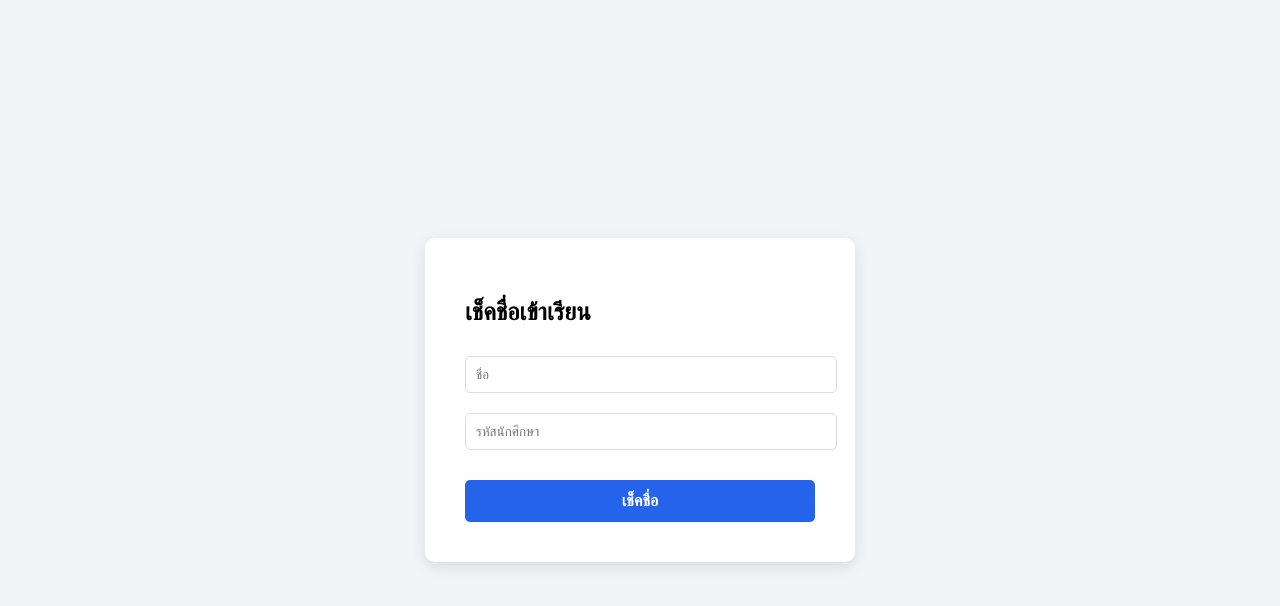
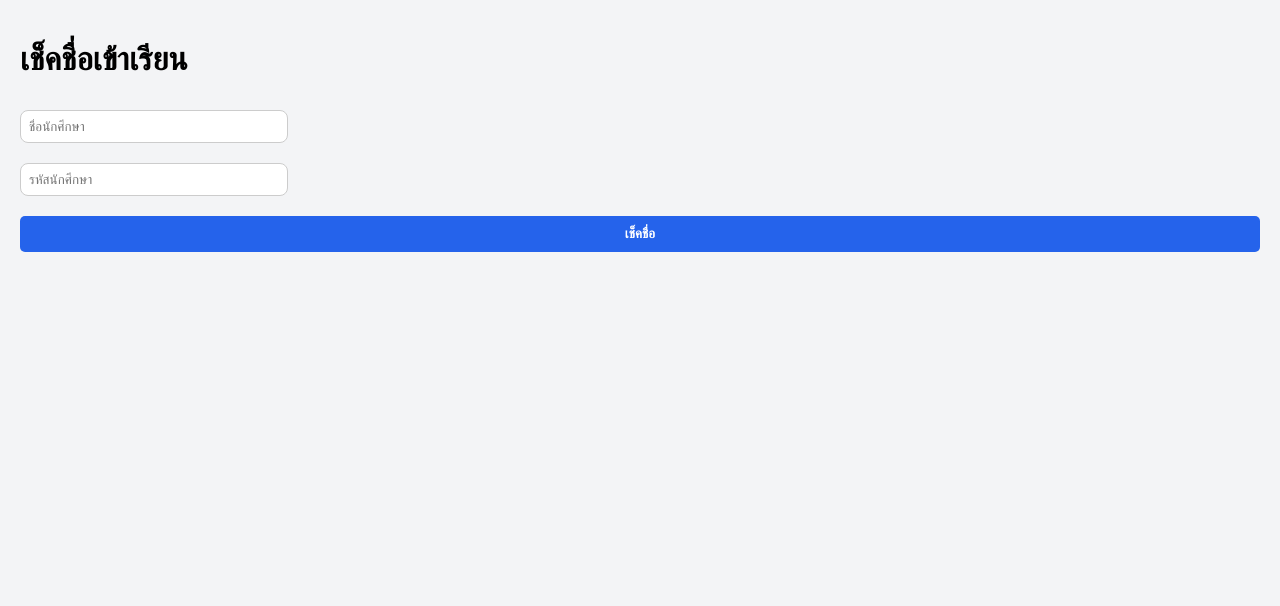
Before and after one commit to Jatupat27/attendance-system, a Next.js app: page /checkin in a window 1280 px wide. Shown: the top 606 px of the page. Built offline with nearby package versions, Linux system fonts and the light colour scheme.

Commit message:
update attendance dashboard UI

```diff
--- a/app/checkin/page.js
+++ b/app/checkin/page.js
@@ -2,126 +2,82 @@
 
 import { useState } from "react";
 import { db } from "@/lib/firebase";
-import { collection, addDoc } from "firebase/firestore";
+import { doc, setDoc } from "firebase/firestore";
 
 export default function CheckinPage() {
 
-  const [name,setName] = useState("");
-  const [studentId,setStudentId] = useState("");
-  const [message,setMessage] = useState("");
+  const [name, setName] = useState("");
+  const [studentId, setStudentId] = useState("");
 
-  const handleSubmit = async (e) => {
+  const checkin = async () => {
 
-    e.preventDefault();
-
-    if(!name || !studentId){
-      setMessage("กรุณากรอกข้อมูลให้ครบ");
+    if (!name || !studentId) {
+      alert("กรุณากรอกชื่อและรหัสนักศึกษา");
       return;
     }
 
-    try{
+    try {
 
-      await addDoc(collection(db,"attendance"),{
-        name:name,
-        studentId:studentId,
-        time:Date.now()
+      // ใช้ studentId เป็น document ID
+      await setDoc(doc(db, "attendance", studentId), {
+        name: name,
+        studentId: studentId,
+        time: new Date()
       });
 
-      setMessage("เช็คชื่อสำเร็จ ✅");
+      alert("เช็คชื่อสำเร็จ");
 
       setName("");
       setStudentId("");
 
-    }catch(err){
+    } catch (error) {
 
-      console.error(err);
-      setMessage("เกิดข้อผิดพลาด");
+      console.error("Error saving attendance:", error);
+      alert("เกิดข้อผิดพลาด");
 
     }
 
   };
 
   return (
+    <div style={{ padding: 20 }}>
 
-    <div style={{
-      minHeight:"100vh",
-      display:"flex",
-      justifyContent:"center",
-      alignItems:"center",
-      background:"#f3f4f6",
-      fontFamily:"sans-serif"
-    }}>
+      <h1>เช็คชื่อเข้าเรียน</h1>
 
-      <div style={{
-        background:"white",
-        padding:40,
-        borderRadius:10,
-        width:350,
-        boxShadow:"0 5px 15px rgba(0,0,0,0.1)"
-      }}>
+      <div style={{ marginBottom: 10 }}>
+        <input
+          type="text"
+          placeholder="ชื่อนักศึกษา"
+          value={name}
+          onChange={(e) => setName(e.target.value)}
+          style={{ padding: 8, width: 250 }}
+        />
+      </div>
 
-        <h2 style={{marginBottom:20}}>
-          เช็คชื่อเข้าเรียน
-        </h2>
-
-        <form onSubmit={handleSubmit}>
-
+      <div style={{ marginBottom: 10 }}>
         <input
-          placeholder="ชื่อ"
-          value={name}
-          onChange={(e)=>setName(e.target.value)}
-          style={{
-            width:"100%",
-            padding:10,
-            marginBottom:10,
-            border:"1px solid #ddd",
-            borderRadius:5
-          }}
-          />
-
-          <input
+          type="text"
           placeholder="รหัสนักศึกษา"
           value={studentId}
-          onChange={(e)=>setStudentId(e.target.value)}
-          style={{
-            width:"100%",
-            padding:10,
-            marginBottom:20,
-            border:"1px solid #ddd",
-            borderRadius:5
-          }}
+          onChange={(e) => setStudentId(e.target.value)}
+          style={{ padding: 8, width: 250 }}
         />
+      </div>
 
       <button
-          type="submit"
+        onClick={checkin}
         style={{
-            width:"100%",
-            padding:12,
-            background:"#2563eb",
-            color:"white",
-            border:"none",
-            borderRadius:5,
-            fontSize:16
+          padding: 10,
+          backgroundColor: "#2563eb",
+          color: "white",
+          border: "none",
+          borderRadius: 5,
+          cursor: "pointer"
         }}
       >
         เช็คชื่อ
       </button>
 
-        </form>
-
-        {message && (
-          <p style={{
-            marginTop:15,
-            color:"green"
-          }}>
-            {message}
-          </p>
-        )}
-
     </div>
-
-    </div>
-
   );
-
 }
```
Lines whose indentation alone changed are shown as unchanged.
